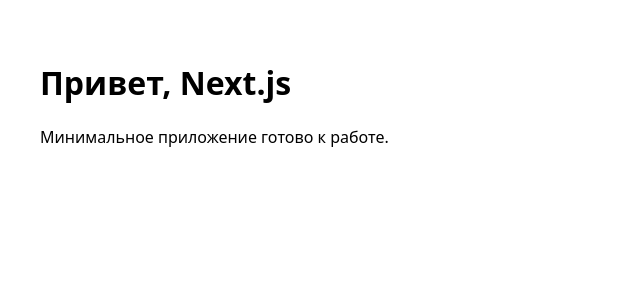
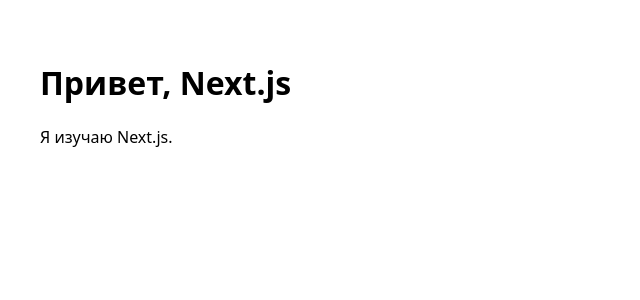
Before and after one commit to floalbba/referent, a Next.js app: page / in a window 1280 px wide. Shown: the top 300 px of the page, without its empty margins (0-640 px from the left). Built offline with nearby package versions, Linux system fonts and the light colour scheme.

Commit message:
Update homepage text to reflect learning progress with Next.js.

```diff
--- a/app/page.tsx
+++ b/app/page.tsx
@@ -2,7 +2,7 @@
   return (
     <main style={{ padding: "2rem", fontFamily: "system-ui" }}>
       <h1>Привет, Next.js</h1>
-      <p>Минимальное приложение готово к работе.</p>
+      <p>Я изучаю Next.js.</p>
     </main>
   );
 }
```
